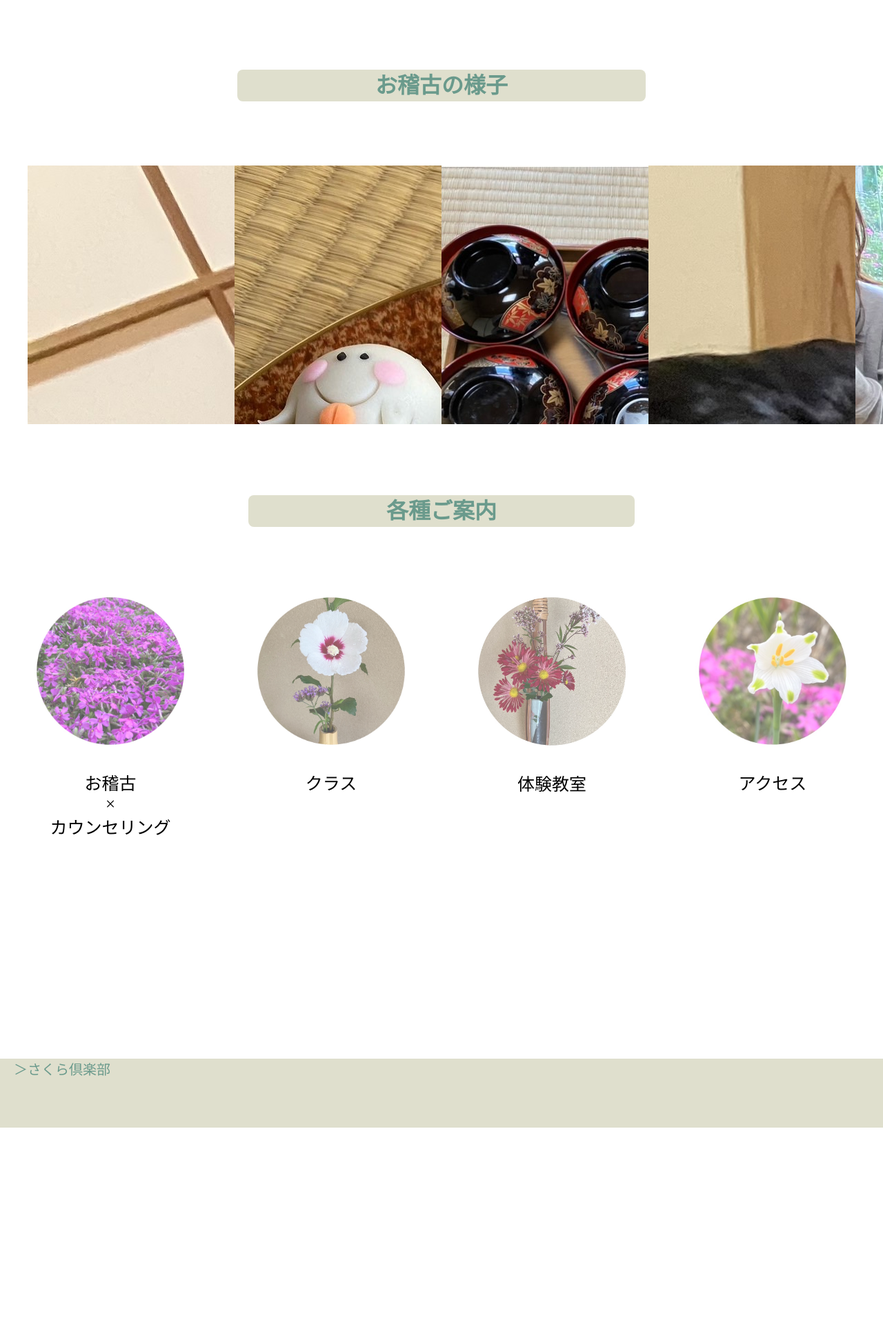
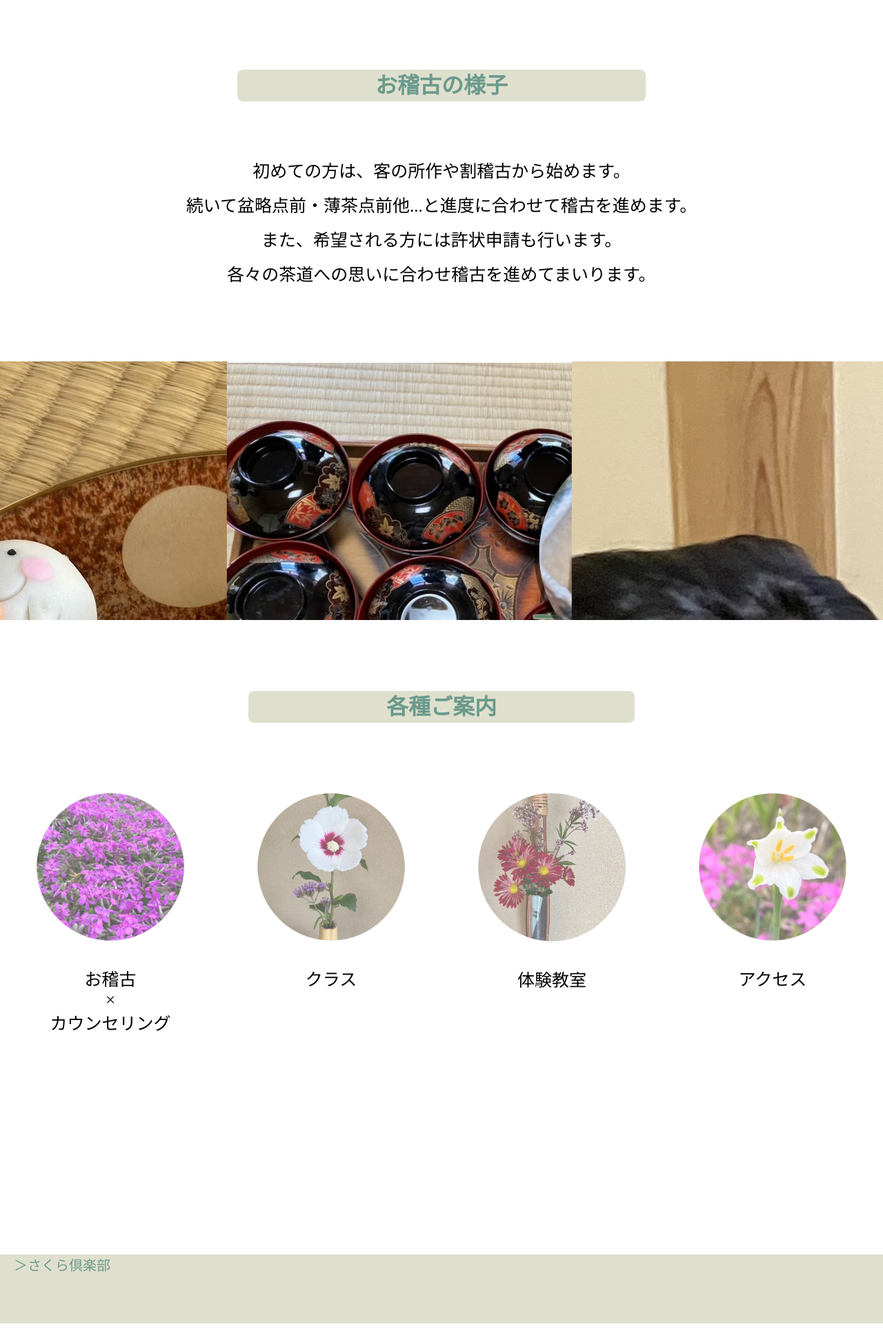
Before and after one commit to shimekake-hanaka/ocha_app, a Rails app: page / in a window 1280 px wide. Shown: the part 772-2699 px from the top of the page at 69% size. Before the commit the page ends 2407 px from the top, so only its background shows below. Run offline with Rails 7, Linux system fonts and the light colour scheme.

Commit message:
2023.5.8.no2

```diff
--- a/app/assets/stylesheets/application.css
+++ b/app/assets/stylesheets/application.css
@@ -86,6 +86,11 @@
     border-radius: 8px;
     padding: 5px 200px;
 }
+.messege p{
+    margin-top: 80px;
+    font-size: 25px;
+    line-height: 50px;
+}
 .messege-warpper{
     display: flex;
     align-items: center;
@@ -93,7 +98,7 @@
     overflow: hidden;
 }
 .content{
-    width: 300px;
+    width: 500px;
     height: 300px;
     object-fit: cover;
 }
@@ -101,7 +106,14 @@
     display: flex;
     animation: loop-slide 20s infinite linear 1s both;
 }
-
+@keyframes loop-slide {
+    from {
+      transform: translateX(0);
+    }
+    to {
+      transform: translateX(-100%);
+    }
+  }
 
 /*各種ご案内css*/
 .menu {
--- a/app/views/home/experience.html.erb
+++ b/app/views/home/experience.html.erb
@@ -1 +1 @@
-<h2>お月謝</h2>
+<h2>体験教室</h2>
--- a/app/views/home/top.html.erb
+++ b/app/views/home/top.html.erb
@@ -11,6 +11,12 @@
 </div>
 <div class="messege">
     <h1><span>お稽古の様子</span></h1>
+    <p>
+    初めての方は、客の所作や割稽古から始めます。<br>
+    続いて盆略点前・薄茶点前他...と進度に合わせて稽古を進めます。<br>
+    また、希望される方には許状申請も行います。<br>
+    各々の茶道への思いに合わせ稽古を進めてまいります。
+    </p>
     <div class="messege-warpper">
         <ul class="slidshow">
             <li class="content"><img src="slidshow1.jpg"></li>
--- a/config/routes.rb
+++ b/config/routes.rb
@@ -7,6 +7,7 @@
   # root "articles#index"
   get "/" => "home#top"
   get "acsess" => "home#acsess"
-  get "appearance" => "home#appearance"
+  get "experience" => "home#experience"
   get "class" => "home#class"
+  get "co" => "home#co"
 end
```
